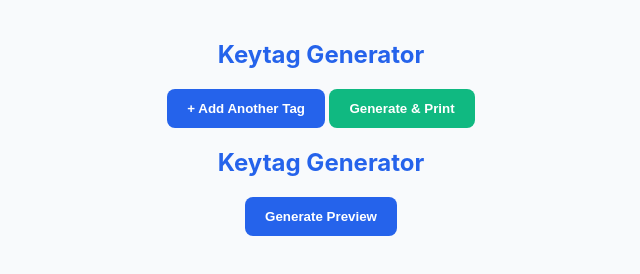
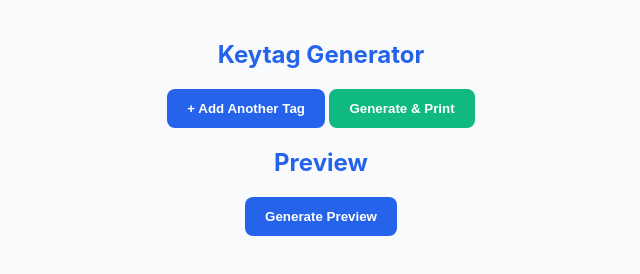
Before and after one commit to DeveloperBCR/keytag-generator, a website with bundled scripts: page client.html in a window 1280 px wide. Shown: the whole page, without its empty margins (319-959 px from the left). Built offline with nearby package versions, Linux system fonts and the light colour scheme; no server answers.

Commit message:
changed the main property of the package json file

```diff
--- a/client.html
+++ b/client.html
@@ -131,7 +131,7 @@
     </div>
 </div>
 <div class="container no-print">
-        <h2>Keytag Generator</h2>
+        <h2>Preview</h2>
 
         <div id="tagInputsContainer"></div>
 
--- a/package.json
+++ b/package.json
@@ -1,7 +1,7 @@
 {
   "name": "keytag-generator",
   "version": "1.0.0",
-  "main": "app.js",
+  "main": "client.html",
   "scripts": {
     "test": "echo \"Error: no test specified\" && exit 1"
   },
```
